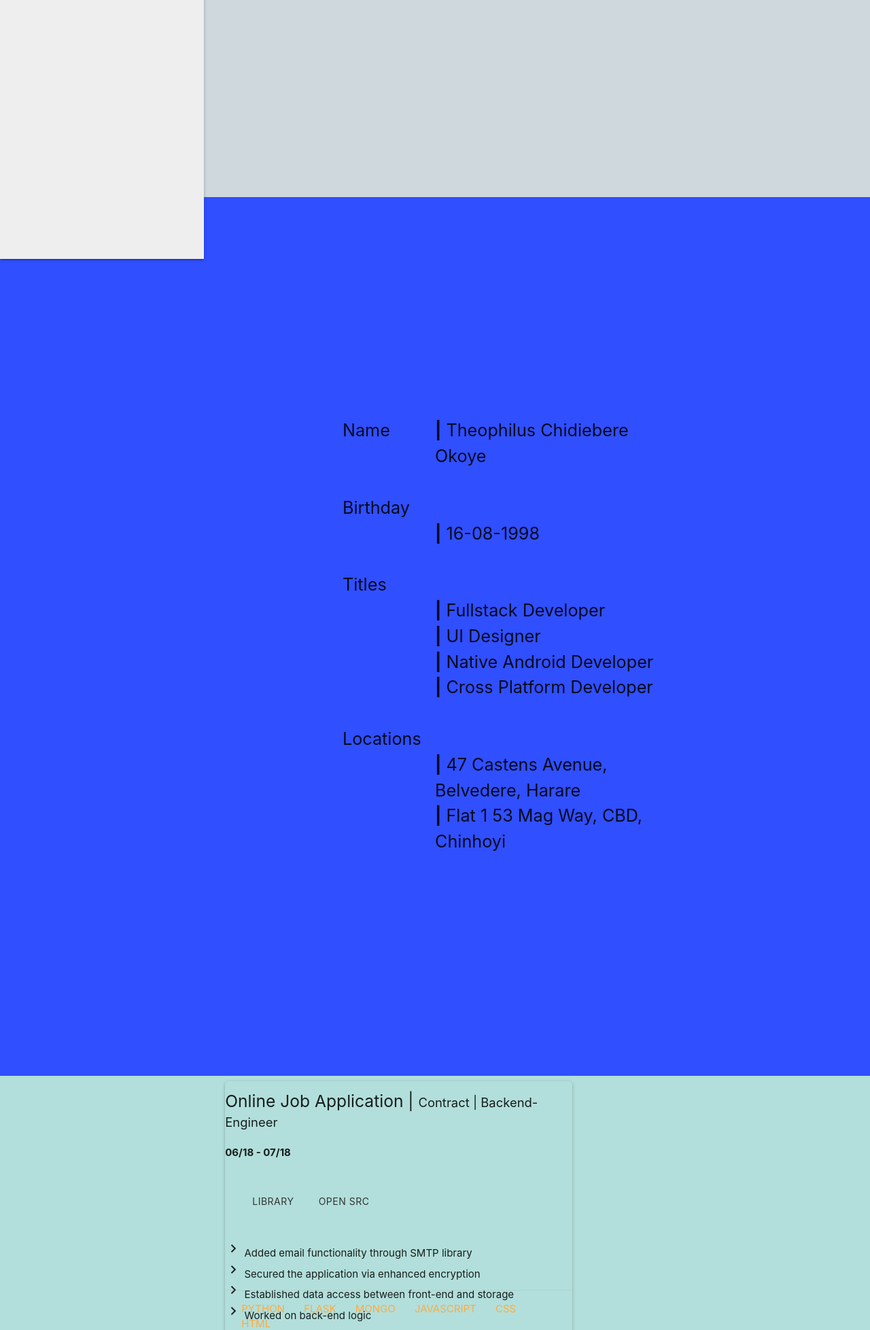
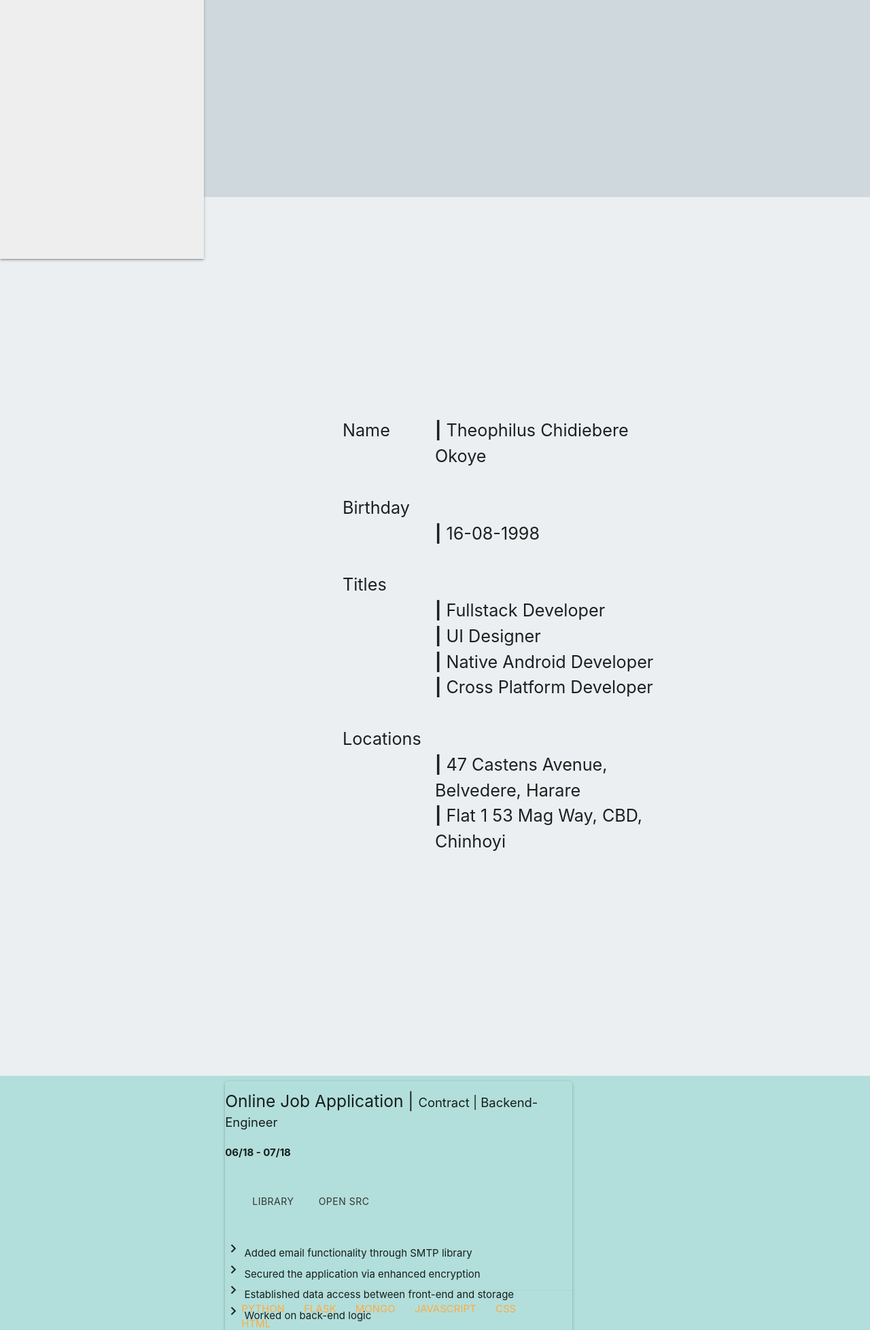
Before and after one commit to Conceptx/Theophilus-Okoye, a Flask app: page / in a window 1280 px wide; the page is wider, and only the part inside the window is pictured. Shown: the part 479-2436 px from the top of that part at 68% size. Run offline with Flask 2, Linux system fonts and the light colour scheme; some libraries are stand-ins or nearby versions.

Commit message:
Background Color

```diff
--- a/templates/theophilusokoye.html
+++ b/templates/theophilusokoye.html
@@ -111,7 +111,7 @@
     </div>
     <!--PROFILE-->
 
-    <div class="indigo accent-4 box scrollspy" id="profile">
+    <div class="blue-grey lighten-5 box scrollspy" id="profile">
         <div class="myprofile">
             <div></div>
             <div class="flow-text">
```
